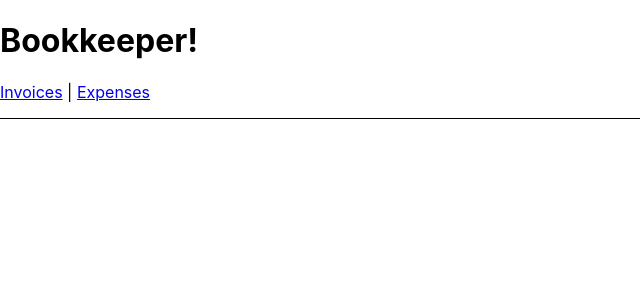
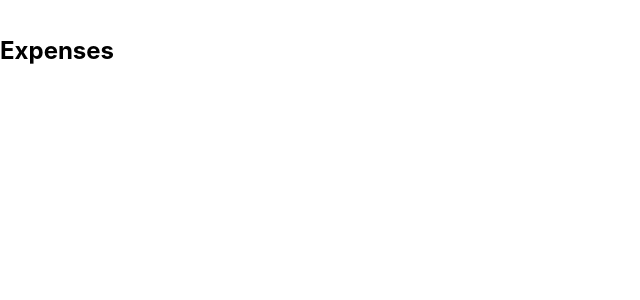
Before and after one commit to hikmanisyariful/Router-Tutorial, a React (Create React App) app: page /expenses in a window 1280 px wide. Shown: the top 300 px of the page, without its empty margins (0-640 px from the left). Built offline with nearby package versions, Linux system fonts and the light colour scheme.

Commit message:
Add Some routes
Notice at "/" it renders <App>. At "/invoices" it render <Invoices>.

```diff
--- a/src/index.js
+++ b/src/index.js
@@ -2,11 +2,17 @@
 import ReactDOM from "react-dom";
 import "./index.css";
 import App from "./App";
-import { BrowserRouter } from "react-router-dom";
+import { BrowserRouter, Routes, Route } from "react-router-dom";
+import Expenses from "./routes/expenses";
+import Invoices from "./routes/invoices";
 
 ReactDOM.render(
   <BrowserRouter>
-    <App />
+    <Routes>
+      <Route path="/" element={<App />} />
+      <Route path="expenses" element={<Expenses />} />
+      <Route path="invoices" element={<Invoices />} />
+    </Routes>
   </BrowserRouter>,
   document.getElementById("root")
 );
--- /dev/null
+++ b/src/routes/expenses.js
@@ -0,0 +1,9 @@
+import React from "react";
+
+export default function Expenses() {
+  return (
+    <main style={{ padding: "1rem 0" }}>
+      <h2>Expenses</h2>
+    </main>
+  );
+}
--- /dev/null
+++ b/src/routes/invoices.js
@@ -0,0 +1,9 @@
+import React from "react";
+
+export default function Invoices() {
+  return (
+    <main style={{ padding: "1rem 0" }}>
+      <h2>Invoices</h2>
+    </main>
+  );
+}
```
